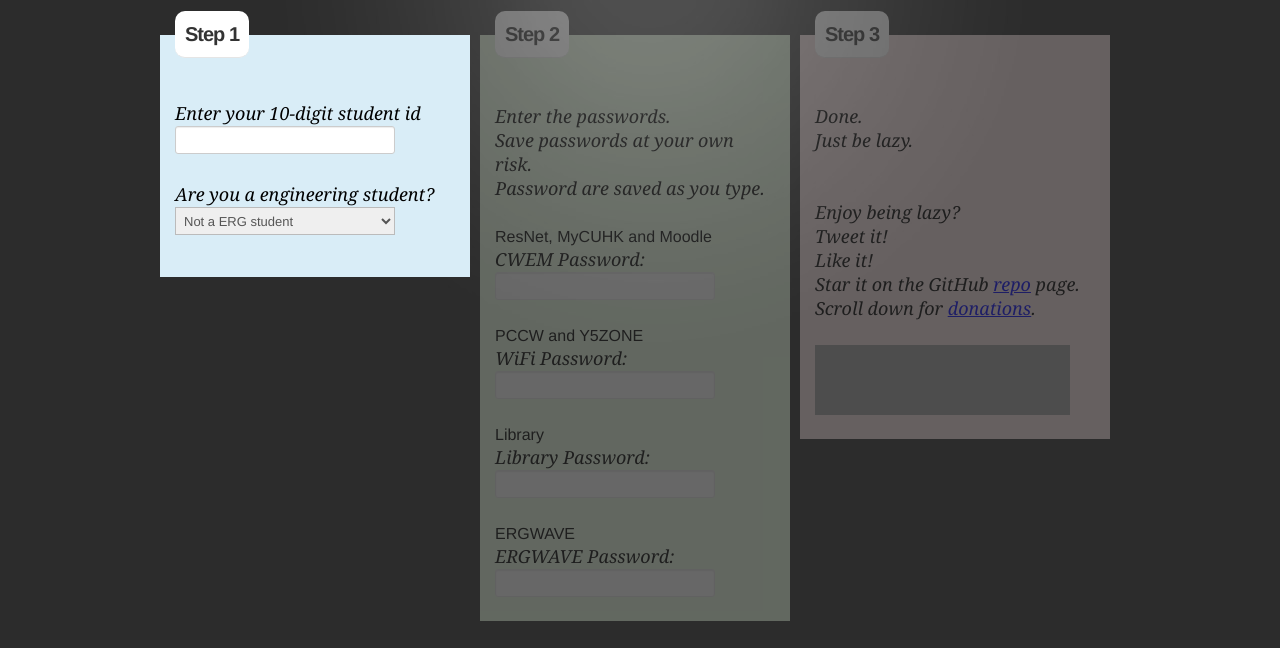
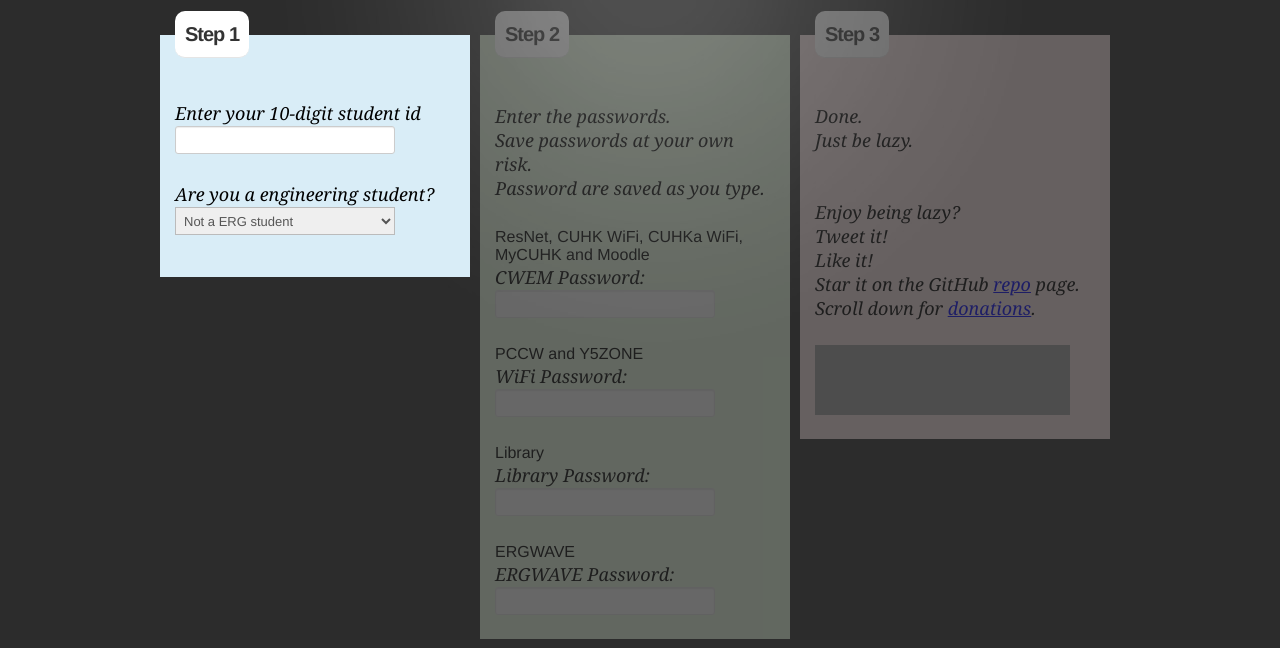
Before and after one commit to tangrufus/LazyCUHKOnePass, a browser extension: page options.html in a window 1280 px wide. Shown: the part 152-800 px from the top of the page. Drawn offline with Linux system fonts and the light colour scheme; grey boxes are pictures that could not be loaded.

Commit message:
upgraded to 6.1.0

```diff
--- a/options.html
+++ b/options.html
@@ -65,7 +65,7 @@
 					Save passwords at your own risk.<br />
 					Password are saved as you type. <br /> <br />
 				</p>
-				ResNet, MyCUHK and Moodle
+				ResNet, CUHK WiFi, CUHKa WiFi, MyCUHK and Moodle
 				<div id="cwem_pw_wrap">
 					<label for="cwem_pw">
 						CWEM Password:<br />
```
